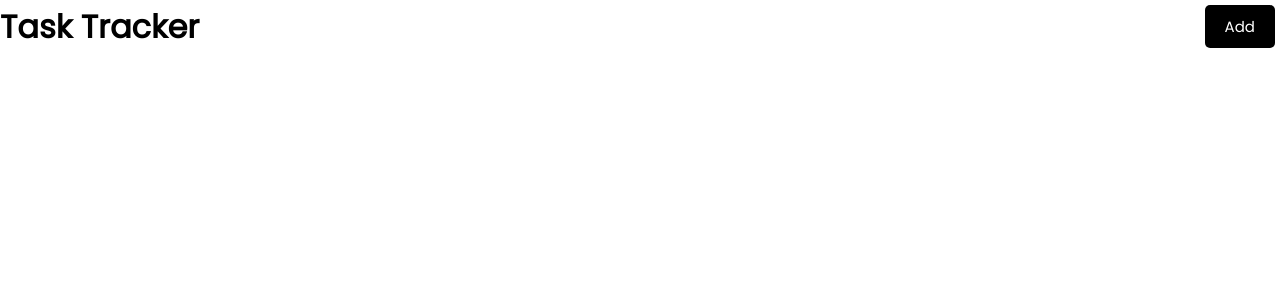
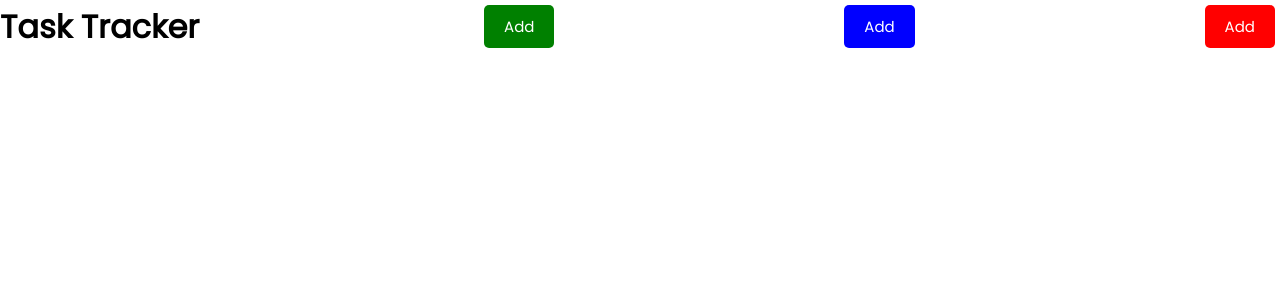
Before and after one commit to SauveJeanLuc/react-task-tracker, a React (Create React App) app: page / in a window 1280 px wide. Shown: the top 300 px of the page. Built offline with nearby package versions, Linux system fonts and the light colour scheme; the HTML template or start-up script is replaced by a standard one.

Commit message:
Using Button Component in Header

```diff
--- /dev/null
+++ b/src/components/Button.js
@@ -0,0 +1,6 @@
+const Button = ({ color, text }) => {
+    return <button style={ {backgroundColor: color} } className='btn'>Add</button>
+
+}
+
+export default Button
--- a/src/components/Header.js
+++ b/src/components/Header.js
@@ -1,10 +1,13 @@
 import PropTypes from 'prop-types'
+import Button from './Button'
 
 const Header = ({ title }) => {
     return (
         <header className='header'>
             <h1>{title}</h1>
-            <button className='btn'>Add</button>
+            <Button color='green' text='Hello' />
+            <Button color='blue' text='Bonjour' />
+            <Button color='red' text='Muraho'/>
         </header>
     )
 }
```
